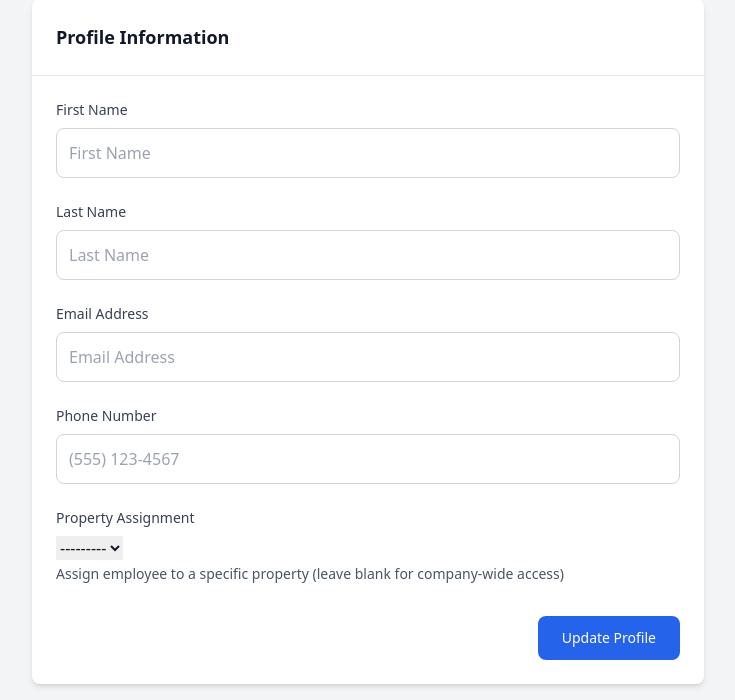
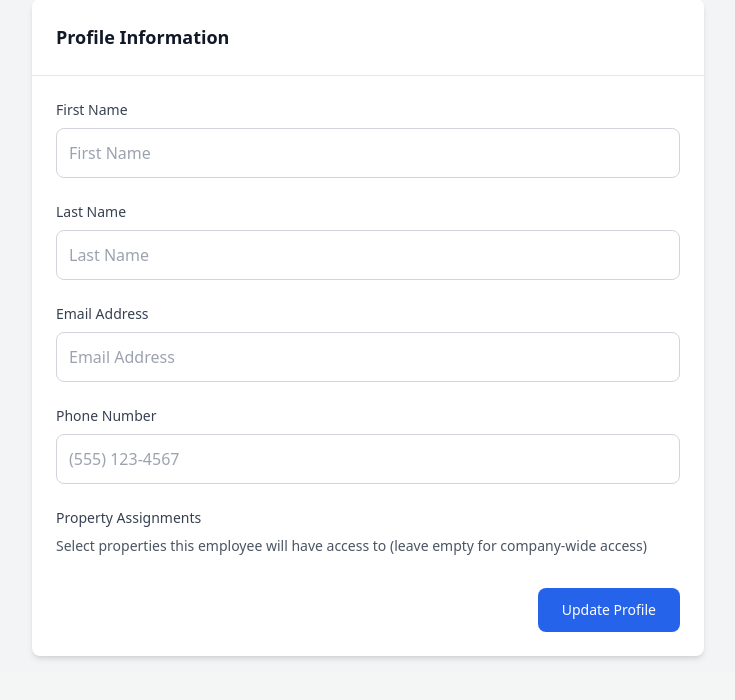
Before and after one commit to notacap/apt-mgmt, a Django app: template core/templates/accounts/profile.html in a window 1280 px wide. Shown: the part 185-885 px from the top of the page, without its empty margins (272-1007 px from the left). After the commit the page ends 845 px from the top, so only its background shows below. Run offline with Django 5.2, Linux system fonts and the light colour scheme; the template is opened without the code that fills it: values that come from a table or form of the project are taken from there, others are empty; some libraries are stand-ins or nearby versions.

Commit message:
added multiple property permissions to user invite form

```diff
--- a/core/templates/accounts/profile.html
+++ b/core/templates/accounts/profile.html
@@ -60,7 +60,25 @@
                             {% endif %}
                         </label>
 
-                        {{ field }}
+                        {% if field.name == 'assigned_properties' %}
+                            <div class="mt-2 space-y-3">
+                                {% for choice in field %}
+                                    <div class="flex items-center">
+                                        <input type="checkbox"
+                                               name="{{ choice.name }}"
+                                               value="{{ choice.choice_value }}"
+                                               id="{{ choice.id_for_label }}"
+                                               {% if choice.is_checked %}checked{% endif %}
+                                               class="h-4 w-4 text-blue-600 focus:ring-blue-500 border-gray-300 dark:border-gray-600 rounded dark:bg-gray-700 dark:focus:ring-blue-600 dark:ring-offset-gray-800">
+                                        <label for="{{ choice.id_for_label }}" class="ml-3 text-sm text-gray-700 dark:text-gray-300">
+                                            {{ choice.choice_label }}
+                                        </label>
+                                    </div>
+                                {% endfor %}
+                            </div>
+                        {% else %}
+                            {{ field }}
+                        {% endif %}
 
                         {% if field.help_text %}
                             <p class="mt-1 text-sm text-gray-600 dark:text-gray-400">{{ field.help_text }}</p>
--- a/users/forms.py
+++ b/users/forms.py
@@ -34,17 +34,26 @@ class InvitationForm(forms.ModelForm):
         required=False,
         help_text="Select unit for tenant invitations"
     )
+    assigned_properties = forms.ModelMultipleChoiceField(
+        queryset=Property.objects.none(),
+        required=False,
+        widget=forms.CheckboxSelectMultiple(attrs={
+            'class': 'space-y-2'
+        }),
+        help_text="Select properties this employee will have access to (leave empty for company-wide access)",
+        label="Property Assignments (for employees)"
+    )
 
     class Meta:
         model = Invitation
-        fields = ["email", "role", "property", "apartment_unit", "lease_length_months",
+        fields = ["email", "role", "property", "apartment_unit", "assigned_properties", "lease_length_months",
                  "rent_payment_date", "lease_start_date", "all_properties"]
         labels = {
             'apartment_unit': 'Apartment Unit',
             'lease_length_months': 'Lease Length',
             'rent_payment_date': 'Payment Day',
             'lease_start_date': 'Lease Start Date',
-            'all_properties': 'Grant access to all properties'
+            'all_properties': 'Grant access to all properties (legacy)'
         }
         widgets = {
             'lease_start_date': forms.DateInput(attrs={'type': 'date'}),
@@ -57,6 +66,7 @@ class InvitationForm(forms.ModelForm):
         if user:
             # Set property queryset based on user's company
             self.fields['property'].queryset = Property.objects.filter(company=user.company)
+            self.fields['assigned_properties'].queryset = Property.objects.filter(company=user.company)
 
             # Set apartment unit queryset to include all units in user's company
             # This allows the form validation to pass
@@ -105,9 +115,30 @@ class InvitationForm(forms.ModelForm):
             cleaned_data['lease_length_months'] = None
             cleaned_data['rent_payment_date'] = None
             cleaned_data['lease_start_date'] = None
-            # If all_properties is True, property can be None
-            if cleaned_data.get('all_properties') and not property_obj:
+
+            # Handle property assignments for employees
+            assigned_properties = cleaned_data.get('assigned_properties')
+            all_properties = cleaned_data.get('all_properties')
+
+            # If specific properties are assigned, ensure property field matches the first one
+            # or clear it if multiple properties are selected
+            if assigned_properties:
+                if len(assigned_properties) == 1:
+                    # Single property assignment - set the property field for backward compatibility
+                    cleaned_data['property'] = assigned_properties[0]
+                else:
+                    # Multiple properties - clear the single property field
+                    cleaned_data['property'] = None
+                # Clear all_properties flag when specific properties are assigned
+                cleaned_data['all_properties'] = False
+            elif all_properties:
+                # Legacy all_properties flag - clear specific assignments
                 cleaned_data['property'] = None
+                cleaned_data['assigned_properties'] = []
+            else:
+                # No specific assignments and not all_properties - this means company-wide access
+                cleaned_data['property'] = None
+                cleaned_data['assigned_properties'] = []
 
         return cleaned_data
 
@@ -137,16 +168,19 @@ class UserProfileForm(forms.ModelForm):
 
 class EmployeeManagementForm(forms.ModelForm):
     """Form for landlords to edit employee details and property assignments"""
-    property = forms.ModelChoiceField(
+    assigned_properties = forms.ModelMultipleChoiceField(
         queryset=Property.objects.none(),
         required=False,
-        help_text="Assign employee to a specific property (leave blank for company-wide access)",
-        label="Property Assignment"
+        widget=forms.CheckboxSelectMultiple(attrs={
+            'class': 'space-y-2'
+        }),
+        help_text="Select properties this employee will have access to (leave empty for company-wide access)",
+        label="Property Assignments"
     )
 
     class Meta:
         model = User
-        fields = ["first_name", "last_name", "email", "phone_number", "property"]
+        fields = ["first_name", "last_name", "email", "phone_number", "assigned_properties"]
         widgets = {
             'first_name': forms.TextInput(attrs={
                 'class': 'w-full px-3 py-3 border border-gray-300 dark:border-gray-600 rounded-lg focus:ring-2 focus:ring-blue-500 focus:border-blue-500 dark:bg-gray-700 dark:text-white transition-colors',
@@ -178,16 +212,11 @@ class EmployeeManagementForm(forms.ModelForm):
 
         if user and user.company:
             # Set property queryset based on landlord's company
-            self.fields['property'].queryset = Property.objects.filter(company=user.company)
+            self.fields['assigned_properties'].queryset = Property.objects.filter(company=user.company)
 
-            # Add CSS classes to the property field
-            self.fields['property'].widget.attrs.update({
-                'class': 'w-full px-3 py-3 border border-gray-300 dark:border-gray-600 rounded-lg focus:ring-2 focus:ring-blue-500 focus:border-blue-500 dark:bg-gray-700 dark:text-white transition-colors'
-            })
-
-            # Set initial property value if the employee being edited has one
-            if self.instance and hasattr(self.instance, 'property'):
-                self.fields['property'].initial = self.instance.property
+            # Set initial values if the employee being edited has assigned properties
+            if self.instance and self.instance.pk:
+                self.fields['assigned_properties'].initial = self.instance.assigned_properties.all()
 
 class InvitationAcceptanceForm(forms.ModelForm):
     password = forms.CharField(
--- a/users/models.py
+++ b/users/models.py
@@ -14,8 +14,17 @@ class User(AbstractUser):
     company = models.ForeignKey(Company, on_delete=models.CASCADE, related_name="users", null=True, blank=True)
     property = models.ForeignKey(Property, on_delete=models.SET_NULL, related_name="users", null=True, blank=True)
     apartment_unit = models.ForeignKey('properties.ApartmentUnit', on_delete=models.SET_NULL, null=True, blank=True, related_name="tenant")
-    # For employees with all_properties access, property field will be null
-    # and we'll check company-wide access in permission checks
+
+    # Multi-property assignments for employees
+    assigned_properties = models.ManyToManyField(
+        Property,
+        related_name="assigned_employees",
+        blank=True,
+        help_text="Properties this employee has access to (for employees only)"
+    )
+
+    # For employees: if assigned_properties is empty, they have company-wide access
+    # The old 'property' field will be kept for backward compatibility and tenant assignments
 
     # Contact information
     phone_number = models.CharField(max_length=20, blank=True, null=True)
@@ -32,14 +41,43 @@ class User(AbstractUser):
         if self.role == self.Role.LANDLORD and self.company == property.company:
             return True
         if self.role == self.Role.EMPLOYEE:
-            # Check if employee has all properties access or specific property access
-            if self.property is None and self.company == property.company:
-                return True  # All properties access
+            # Check if employee has company-wide access (no assigned properties)
+            if not self.assigned_properties.exists() and self.company == property.company:
+                return True  # Company-wide access
+            # Check if employee is specifically assigned to this property
+            elif self.assigned_properties.filter(id=property.id).exists():
+                return True  # Specific property access
+            # Backward compatibility: check old single property field
             elif self.property == property:
-                return True  # Specific property access
+                return True  # Legacy single property access
         if self.role == self.Role.TENANT and self.property == property:
             return True
         return False
+
+    def get_accessible_properties(self):
+        """Get all properties this user has access to"""
+        if self.role == self.Role.SUPERUSER:
+            from properties.models import Property
+            return Property.objects.all()
+        elif self.role == self.Role.LANDLORD and self.company:
+            return self.company.properties.all()
+        elif self.role == self.Role.EMPLOYEE:
+            if not self.assigned_properties.exists() and self.company:
+                # Company-wide access
+                return self.company.properties.all()
+            else:
+                # Specific properties access
+                accessible = self.assigned_properties.all()
+                # Include legacy single property if set
+                if self.property:
+                    accessible = accessible.union(Property.objects.filter(id=self.property.id))
+                return accessible
+        elif self.role == self.Role.TENANT and self.property:
+            from properties.models import Property
+            return Property.objects.filter(id=self.property.id)
+        else:
+            from properties.models import Property
+            return Property.objects.none()
 
     def __str__(self):
         return f"{self.username} ({self.get_role_display()})"
@@ -49,13 +87,22 @@ class Invitation(models.Model):
     role = models.CharField(max_length=50, choices=User.Role.choices)
     company = models.ForeignKey(Company, on_delete=models.CASCADE, related_name="invitations", null=True, blank=True)
     property = models.ForeignKey(Property, on_delete=models.CASCADE, related_name="invitations", null=True, blank=True)
+
+    # Multi-property assignments for employee invitations
+    assigned_properties = models.ManyToManyField(
+        Property,
+        related_name="employee_invitations",
+        blank=True,
+        help_text="Properties this employee will have access to"
+    )
+
     # Tenant-specific fields
     apartment_unit = models.ForeignKey('properties.ApartmentUnit', on_delete=models.SET_NULL, null=True, blank=True, related_name="invitations")
     rent_amount = models.DecimalField(max_digits=10, decimal_places=2, null=True, blank=True)
     rent_payment_date = models.IntegerField(null=True, blank=True, help_text="Day of month (1-28)")  # Day of month for payment
     lease_start_date = models.DateField(null=True, blank=True, help_text="Date when the tenant's lease begins")
     lease_length_months = models.IntegerField(null=True, blank=True, choices=[(3, '3 months'), (6, '6 months'), (12, '12 months')])
-    # Employee-specific field
+    # Employee-specific field (kept for backward compatibility)
     all_properties = models.BooleanField(default=False, help_text="Employee has access to all company properties")
 
     token = models.UUIDField(default=uuid.uuid4, editable=False, unique=True)
```
Also changed, not shown: core/templates/accounts/send_invitation.html (+37 -7 lines), core/templates/dashboards/employee_list.html (+15 -2 lines), core/templates/dashboards/landlord.html (+8 -4 lines), core/views.py (+37 -10 lines), db.sqlite3, users/migrations/0008_invitation_assigned_properties_and_more.py (added).
